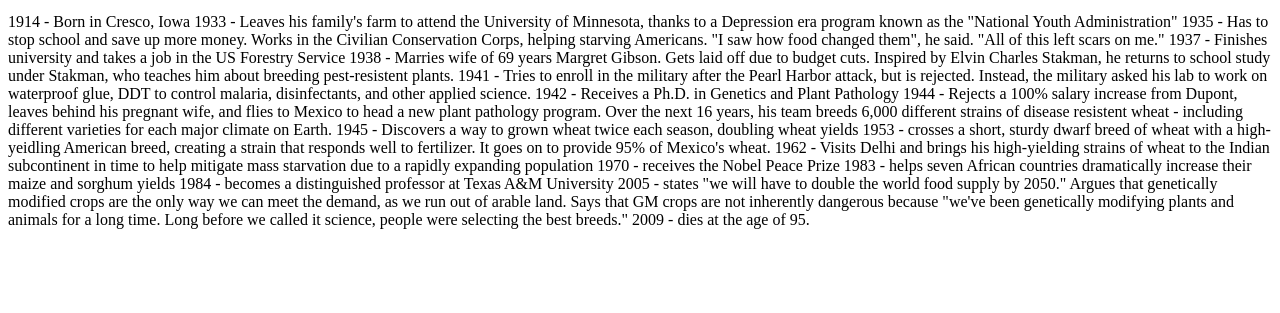
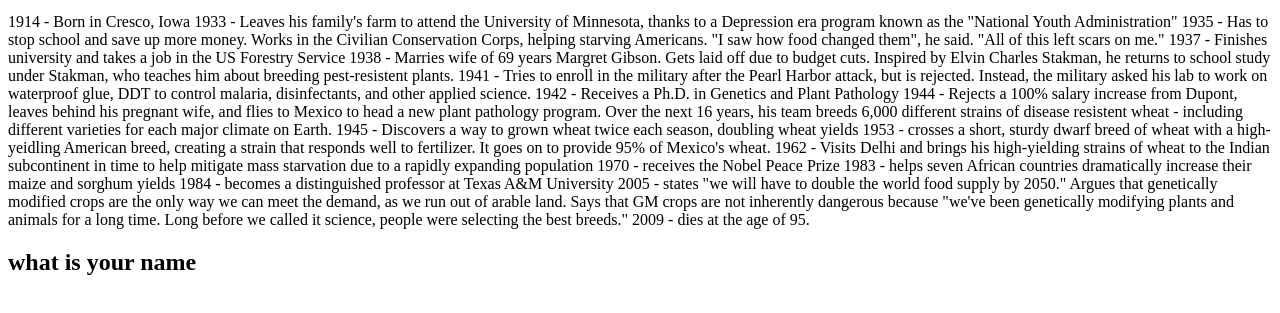
Before and after one commit to Ibnballo/microverse-simpleweb, a plain HTML site: page fcc-test-suite-template-master/index.html in a window 1280 px wide. Shown: the part 417-730 px from the top of the page. Drawn offline with Linux system fonts and the light colour scheme.

Commit message:
just made some changes

```diff
--- a/fcc-test-suite-template-master/index.html
+++ b/fcc-test-suite-template-master/index.html
@@ -32,7 +32,7 @@
     2005 - states "we will have to double the world food supply by 2050." Argues that genetically modified crops are the only way we can meet the demand, as we run out of arable land. Says that GM crops are not inherently dangerous because "we've been genetically modifying plants and animals for a long time. Long before we called it science, people were selecting the best breeds."
     2009 - dies at the age of 95.</div>
   <a href="#" target="_blank" id="tribute-link"></a>
-
+    <h2>what is your name</h2>
 
     <script src="https://cdn.freecodecamp.org/testable-projects-fcc/v1/bundle.js"></script>
 
```
